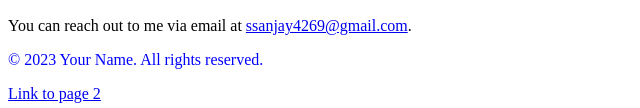
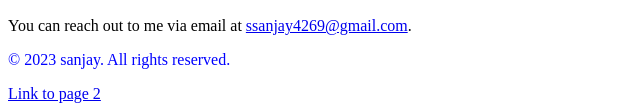
Before and after one commit to sanjayy-k/SANJAY, a plain HTML site: page index.html in a window 1280 px wide. Shown: the part 843-951 px from the top of the page, 0-640 px from the left. Drawn offline with Linux system fonts and the light colour scheme.

Commit message:
index.html

```diff
--- a/index.html
+++ b/index.html
@@ -52,7 +52,7 @@
 
 
     <footer>
-        <p style=color:blue>&copy; 2023 Your Name. All rights reserved.</p>
+        <p style=color:blue>&copy; 2023 sanjay. All rights reserved.</p>
     </footer>
 <a href="sanjay2.html">Link to page 2</a>
 </body>
```
